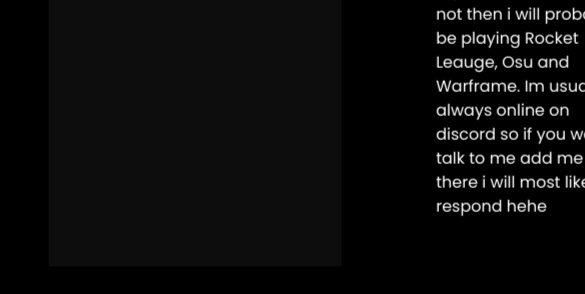
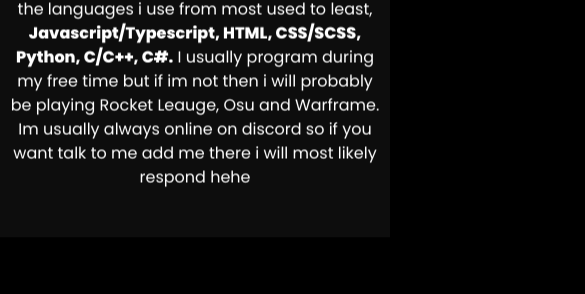
Before and after one commit to Syncxv/about-me, a website built with Parcel: page src/index.html in a window 390 px wide. Shown: the part 557-851 px from the top of the page, 585 px wide, since content can reach past the window. Built offline with nearby package versions, Linux system fonts and the light colour scheme.

Commit message:
idk about the mobile version

```diff
--- a/src/scss/main.scss
+++ b/src/scss/main.scss
@@ -70,3 +70,33 @@ main {
         }
     }
 }
+
+@media (max-width: 40em) {
+    body {
+        position: fixed;
+    }
+    main {
+        width: 100%;
+        height: 100%;
+    }
+    .container {
+        grid-template-columns: auto;
+        .avatar {
+            width: 50%;
+            justify-self: center;
+        }
+        .contents {
+            flex-direction: column;
+            .about-me {
+                display: flex;
+                flex-direction: column;
+                align-items: center;
+                justify-content: center;
+                text-align: center;
+            }
+            .list {
+                height: auto;
+            }
+        }
+    }
+}
```
